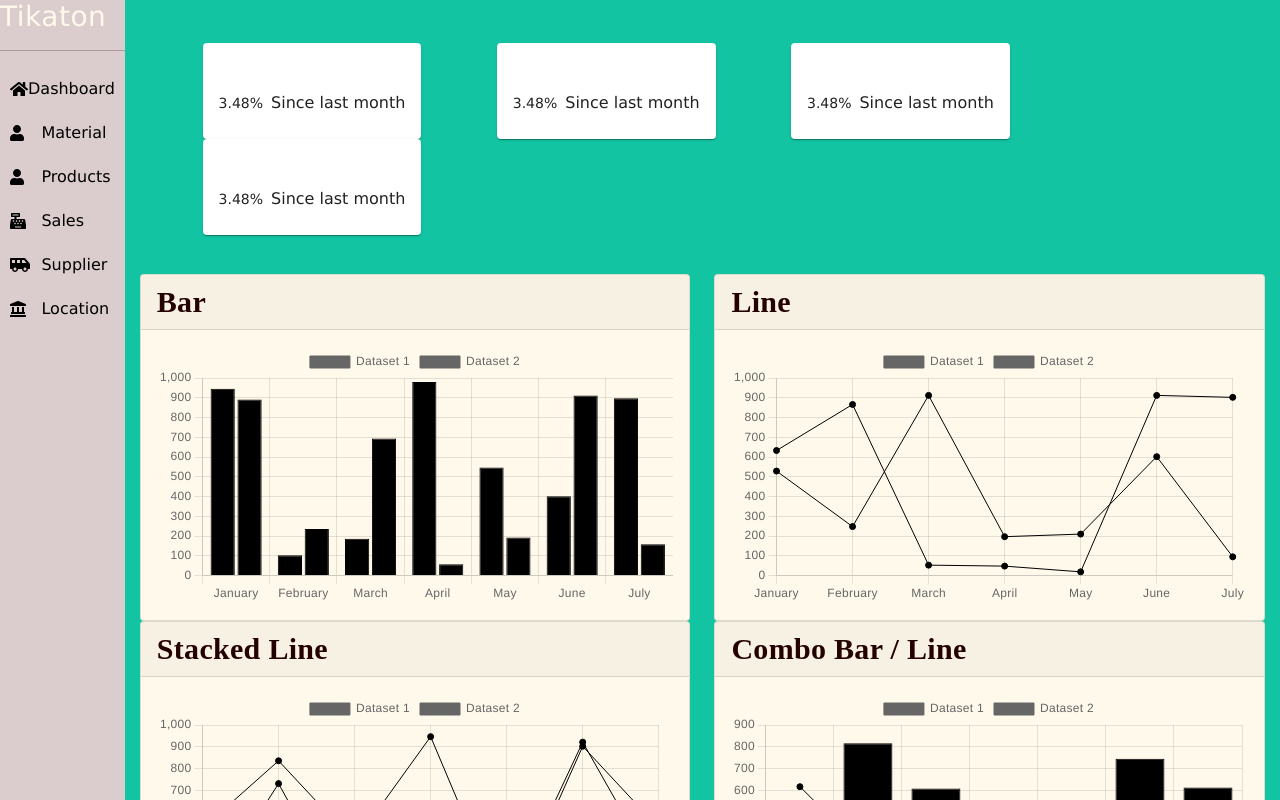
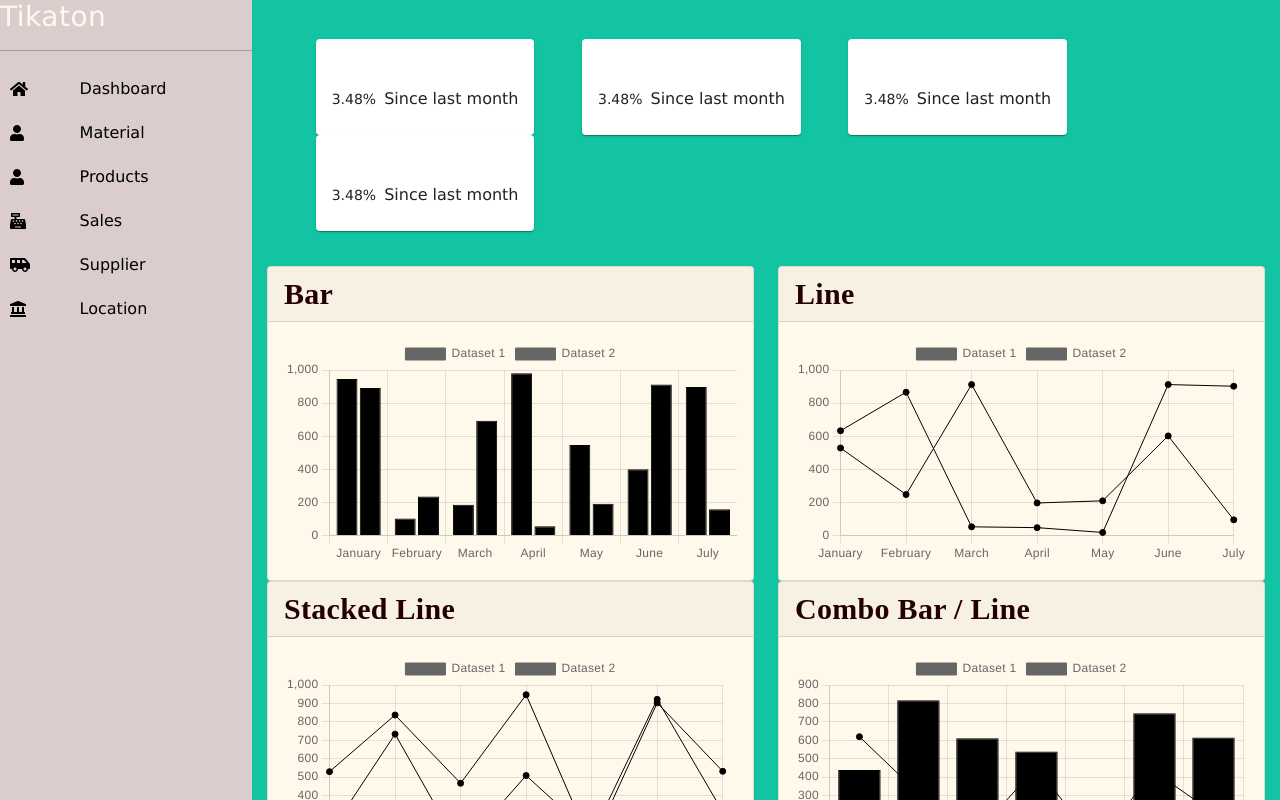
Before and after one commit to kallyas/tikatonwaragi, a React (Create React App) app: page /admin in a window 1280 px wide. Shown: the top 800 px of the page. Built offline with nearby package versions, Linux system fonts and the light colour scheme.

Commit message:
Add modals for forms

```diff
--- a/src/App.css
+++ b/src/App.css
@@ -106,7 +106,8 @@ text-align: left;
   display: flex;
 
 }
-.dashboard .side-menu{
+
+.side-menu{
   /* position: absolute; */
   background-color: #DBCDCD;
   width: 100%;
@@ -157,13 +158,17 @@ text-align: left;
 .side-bar-list .side-bar-list-item #active{
   background-color: #FFF9EB;
 }
-
+.dashboard .side-bar{
+  width: 20%;
+  height: 100
+}
 .dashboard .data-display{
   /* position: fixed; */
 
   margin:  5px 10px 5px 10px;
   padding: 5px;
-  width: 100%;
+  width: 80%;
+  height: 100%;
 }
 .addCard{
   background-color: #fff;
@@ -196,7 +201,7 @@ td{
 }
 
 .card-item{
-  margin-left: 3.5%;
-  margin-right: 3.5%;
+  margin-left: 2.5%;
+  margin-right: 2.5%;
   align-items: center;
 }
--- a/src/components/modal/salesModal.js
+++ b/src/components/modal/salesModal.js
@@ -14,7 +14,7 @@ import {faPlus} from "@fortawesome/free-solid-svg-icons"
 import AddSaleForm from "../../screens/adminScreen/AddSales";
 
 
-export default function FormDialog() {
+export default function SalesDialog() {
   const [open, setOpen] = useState(false);
  // handle Form Dialog
  const handleClickOpen = () => {
--- a/src/screens/adminScreen/AddMaterial.js
+++ b/src/screens/adminScreen/AddMaterial.js
@@ -9,7 +9,7 @@ function AddMaterial() {
   return (
     <div className="dashboard">
 
-        <div   className="">
+        <div   className="side-bar">
 
         <Sidebar2/>
         </div >
--- a/src/screens/adminScreen/AddProduct.js
+++ b/src/screens/adminScreen/AddProduct.js
@@ -9,7 +9,7 @@ function AddProduct() {
   return (
     <div className="dashboard">
 
-        <div   className="">
+        <div   className="side-bar">
 
         <Sidebar2/>
         </div >
--- a/src/screens/adminScreen/AddSales.js
+++ b/src/screens/adminScreen/AddSales.js
@@ -1,6 +1,6 @@
 import React, { useState } from "react";
-import { Card, Form, Col, Row, Button } from "react-bootstrap";
-
+import { Card, Form, Col, Row } from "react-bootstrap";
+import{Button }  from "@mui/material";
 import { useHistory } from "react-router-dom";
 import Sidebar2 from "../../components/sidebar";
 import ProductDropdown from "../../components/products/productDropdown";
@@ -81,22 +81,17 @@ function AddSales() {
   };
 
   return (
-    <div className="dashboard">
-      <div className="">
-        <Sidebar2 />
-      </div>
-      <div className="form">
-        {/* <Dashboard1/> */}
-        <div>
-          <Card className="addCard">
-            <Card.Title>Sales Form</Card.Title>
-            <Card.Body>
+
+
+
               <Form
                 onSubmit={handleSubmit}
                 method="POST"
                 action="/admin/addSales"
+                className="form"
               >
                 <Row className="mb-3">
+
                   <Form.Group as={Col}>
                     <Form.Control
                       size="sm"
@@ -183,16 +178,13 @@ function AddSales() {
                   </Form.Group>
                 </Row>
 
-                <Button variant="primary" type="submit">
+                <Button variant="contained" type="submit">
                   Submit
                 </Button>
               </Form>
-            </Card.Body>
-          </Card>
-        </div>
 
-      </div>
-    </div>
+
+
   );
 }
 
--- a/src/screens/adminScreen/ListMaterial.js
+++ b/src/screens/adminScreen/ListMaterial.js
@@ -6,7 +6,7 @@ const MaterialList = () => {
   return (
     <div className="dashboard">
 
-        <div   className="">
+        <div   className="side-bar">
 
         <Sidebar2/>
         </div >
--- a/src/screens/adminScreen/ListProduct.js
+++ b/src/screens/adminScreen/ListProduct.js
@@ -43,7 +43,7 @@ const ProductList = (props) => {
   return (
     <div className="dashboard">
 
-        <div   className="">
+        <div   className="side-bar">
 
         <Sidebar2/>
         </div >
--- a/src/screens/adminScreen/administrator2.js
+++ b/src/screens/adminScreen/administrator2.js
@@ -10,7 +10,7 @@ function Adminstrator() {
   return (
     <div className="dashboard">
 
-        <div   className="">
+        <div   className="side-bar">
 
         <Sidebar2/>
         </div >
--- a/src/screens/adminScreen/saleList.js
+++ b/src/screens/adminScreen/saleList.js
@@ -20,6 +20,7 @@ import {
 } from "@fortawesome/free-solid-svg-icons";
 import Sidebar2 from "../../components/sidebar";
 import Footer from "../../components/dashboard/Footer";
+import SalesDialog from "../../components/modal/salesModal";
 
 const SaleList = () => {
   const [salesData, setsalesData] = useState([]);
@@ -36,7 +37,7 @@ const SaleList = () => {
   }, []);
   return (
     <div className="dashboard">
-      <div className="">
+      <div className="side-bar">
         <Sidebar2 />
       </div>
       <div className="data-display">
@@ -56,9 +57,11 @@ const SaleList = () => {
               </div>
 
               <div className="btn-toolbar mb-2 mb-md-2 mr-2">
-                <Button variant="primary" size="sm" className="loginbtn">
+                {/* <Button variant="primary" size="sm" className="loginbtn">
                   <FontAwesomeIcon icon={faPlus} className="me-2" /> Add New
-                </Button>
+                </Button> */}
+
+                <SalesDialog/>
               </div>
             </div>
             <div className="table-settings mb-4">
```
Also changed, not shown: public/logo192.png (deleted), public/logo512.png (deleted).
